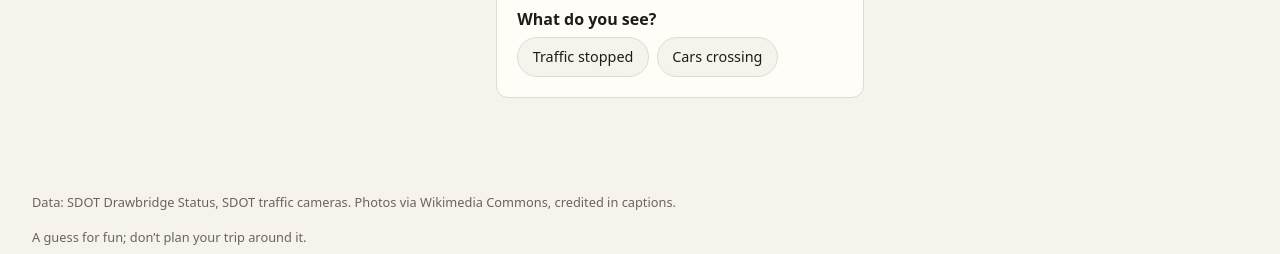
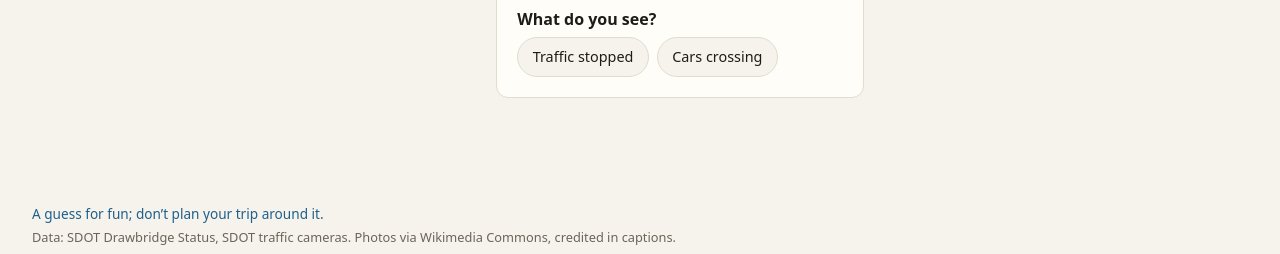
Before and after one commit to tomstepp/fremont-bridge, a website built with Vite: page index.html in a window 1280 px wide. Shown: the part 546-800 px from the top of the page. Built offline with nearby package versions, Linux system fonts and the light colour scheme; no server answers; files whose address does not match are found by name.

Commit message:
blue disclaimer

```diff
--- a/index.html
+++ b/index.html
@@ -80,11 +80,11 @@
       </div>
 
       <footer>
-        <p>
+        <p class="disclaimer">A guess for fun; don’t plan your trip around it.</p>
+        <p class="credits">
           Data: SDOT Drawbridge Status, SDOT traffic cameras<span id="traffic-credit" hidden>, and TomTom traffic</span>.
           Photos via Wikimedia Commons, credited in captions.
         </p>
-        <p class="disclaimer">A guess for fun; don’t plan your trip around it.</p>
       </footer>
     </main>
     <script type="module" src="/src/main.ts"></script>
--- a/src/style.css
+++ b/src/style.css
@@ -564,10 +564,6 @@ button[aria-pressed="true"] {
     grid-area: details;
   }
 
-  .disclaimer {
-    margin-top: 0.5rem;
-  }
-
   main > footer {
     grid-area: footer;
     margin-top: 0.5rem;
@@ -646,9 +642,14 @@ footer p {
   margin: 0;
 }
 
-/* The page's sign-off, set apart from the credits. */
+/* The page's sign-off, in the answer's blue, above the fine print. */
 .disclaimer {
-  margin-top: 1rem;
+  font-size: 0.85rem;
+  color: var(--down);
+}
+
+.credits {
+  margin-top: 0.25rem;
 }
 
 a {
```
